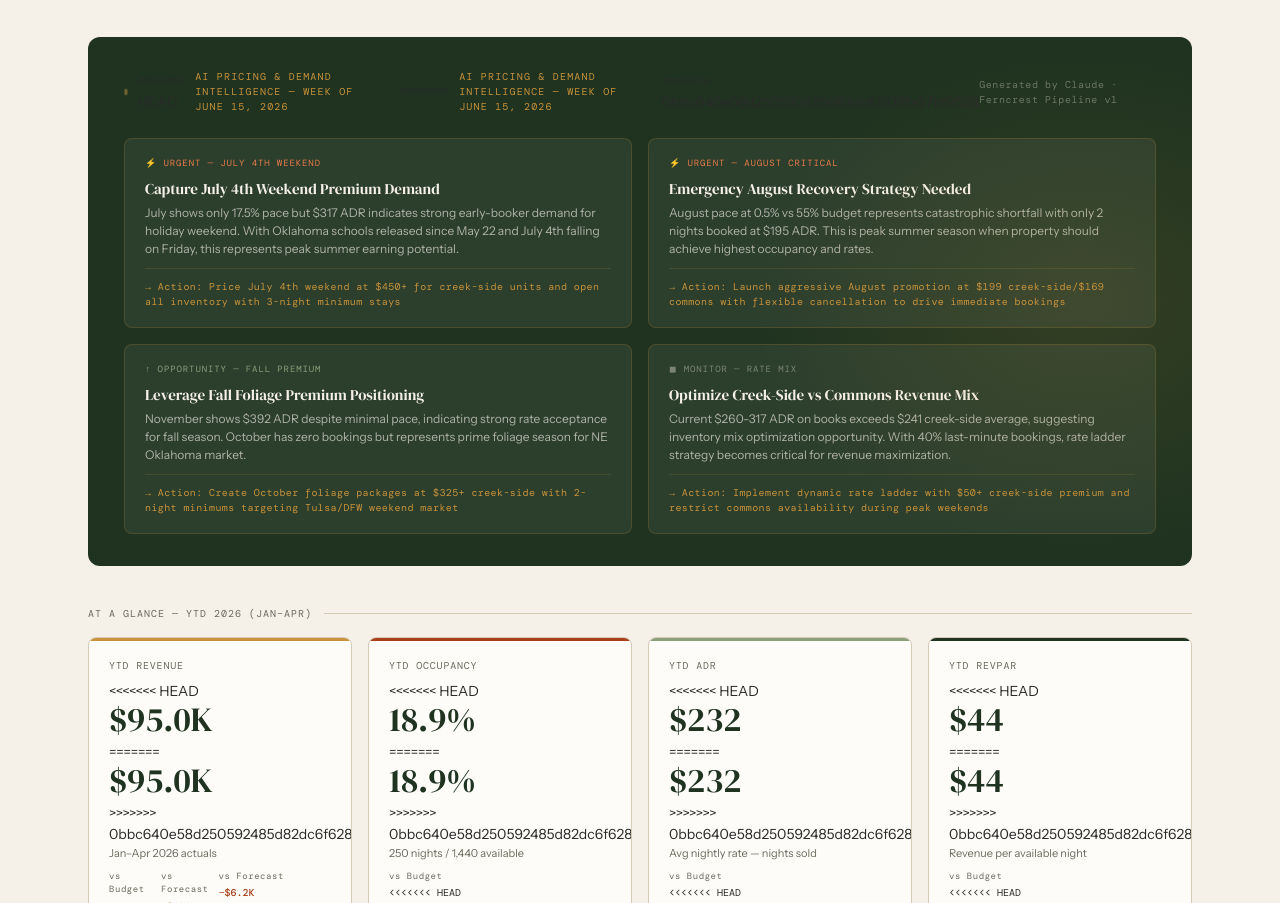
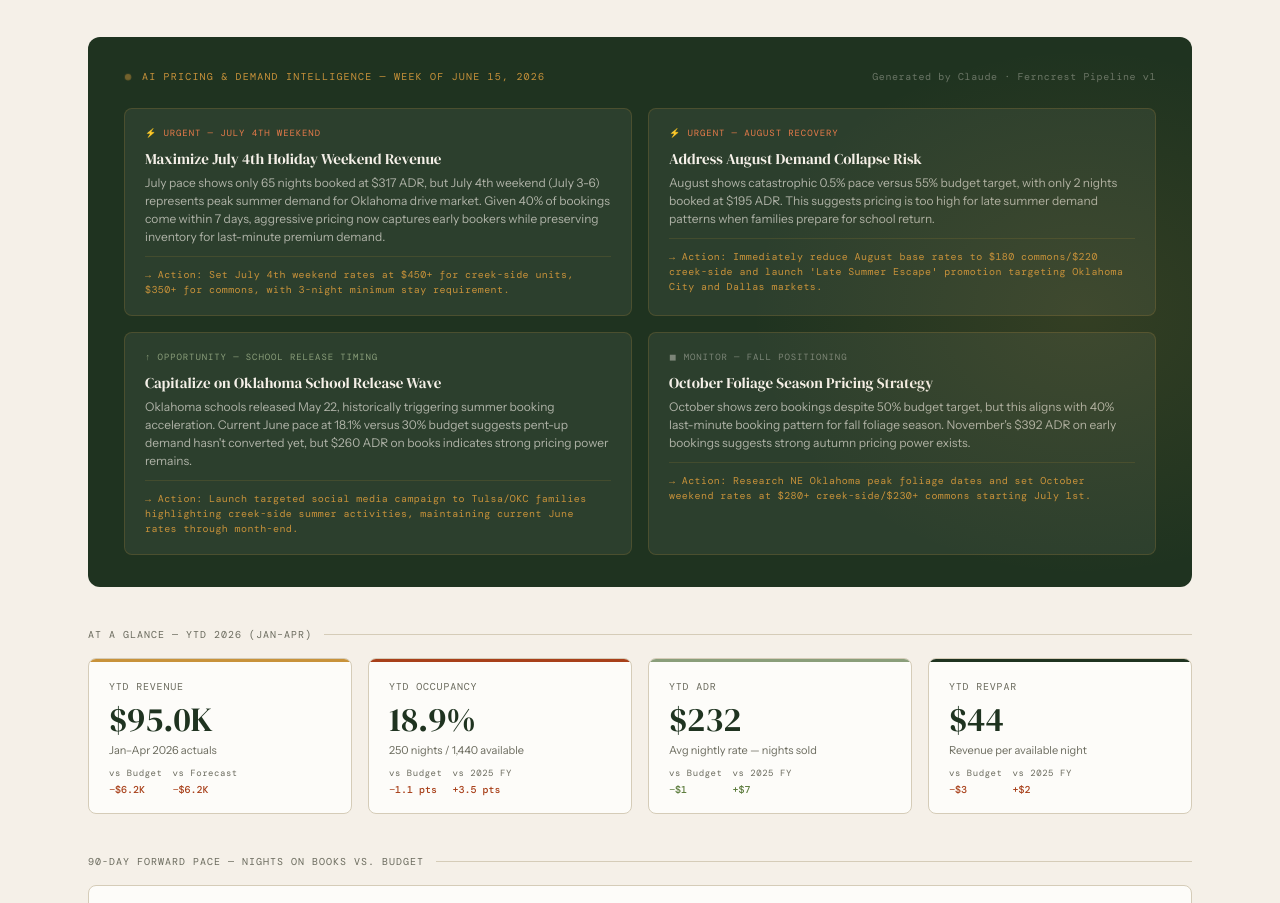
Before and after one commit to Linton-Hospitality/FlintCreekReport, a plain HTML site: page index.html in a window 1280 px wide. Shown: the part 96-999 px from the top of the page. Drawn offline with nearby package versions, Linux system fonts and the light colour scheme; a web font is replaced by a local one.

Commit message:
Update report 2026-06-15

```diff
--- a/index.html
+++ b/index.html
@@ -164,13 +164,8 @@ body{font-family:'Instrument Sans',sans-serif;background:var(--cream);color:var(
 <nav class="top-nav">
   <div class="nav-brand">Ferncrest Franchise System &nbsp;·&nbsp; <strong>Internal Operations</strong></div>
   <div class="nav-meta">
-<<<<<<< HEAD
     <div class="nav-meta-item">Generated <span><!-- INJECT: generated_date -->June 15, 2026<!-- /INJECT --></span></div>
     <div class="nav-meta-item">Data through <span><!-- INJECT: data_through -->June 15, 2026<!-- /INJECT --></span></div>
-=======
-    <div class="nav-meta-item">Generated <span><!-- INJECT: generated_date -->June 15, 2026<!-- /INJECT --></span></div>
-    <div class="nav-meta-item">Data through <span><!-- INJECT: data_through -->June 15, 2026<!-- /INJECT --></span></div>
->>>>>>> 0bbc640e58d250592485d82dc6f628fa57bf9528
     <div class="nav-meta-pill"></div>
     <div class="nav-pill">INTERNAL — DO NOT DISTRIBUTE</div>
   </div>
@@ -197,39 +192,35 @@ body{font-family:'Instrument Sans',sans-serif;background:var(--cream);color:var(
     <div class="ai-panel-header">
       <div class="ai-panel-label">
         <div class="ai-dot"></div>
-<<<<<<< HEAD
         <div class="ai-label-text">AI Pricing & Demand Intelligence — Week of <!-- INJECT: week_of -->June 15, 2026<!-- /INJECT --></div>
-=======
-        <div class="ai-label-text">AI Pricing & Demand Intelligence — Week of <!-- INJECT: week_of -->June 15, 2026<!-- /INJECT --></div>
->>>>>>> 0bbc640e58d250592485d82dc6f628fa57bf9528
       </div>
       <div class="ai-generated-at">Generated by Claude · Ferncrest Pipeline v1</div>
     </div>
     <div class="ai-recs">
       <!-- INJECT: ai_recommendations -->
       <div class="ai-rec">
-        <div class="ai-rec-priority urgent">⚡ Urgent — July 4th Weekend</div>
-        <div class="ai-rec-title">Capture July 4th Weekend Premium Demand</div>
-        <div class="ai-rec-body">July shows only 17.5% pace but $317 ADR indicates strong early-booker demand for holiday weekend. With Oklahoma schools released since May 22 and July 4th falling on Friday, this represents peak summer earning potential.</div>
-        <div class="ai-rec-action">→ Action: Price July 4th weekend at $450+ for creek-side units and open all inventory with 3-night minimum stays</div>
+        <div class="ai-rec-priority urgent">⚡ Urgent — July 4th weekend</div>
+        <div class="ai-rec-title">Maximize July 4th Holiday Weekend Revenue</div>
+        <div class="ai-rec-body">July pace shows only 65 nights booked at $317 ADR, but July 4th weekend (July 3-6) represents peak summer demand for Oklahoma drive market. Given 40% of bookings come within 7 days, aggressive pricing now captures early bookers while preserving inventory for last-minute premium demand.</div>
+        <div class="ai-rec-action">→ Action: Set July 4th weekend rates at $450+ for creek-side units, $350+ for commons, with 3-night minimum stay requirement.</div>
       </div>
       <div class="ai-rec">
-        <div class="ai-rec-priority urgent">⚡ Urgent — August Critical</div>
-        <div class="ai-rec-title">Emergency August Recovery Strategy Needed</div>
-        <div class="ai-rec-body">August pace at 0.5% vs 55% budget represents catastrophic shortfall with only 2 nights booked at $195 ADR. This is peak summer season when property should achieve highest occupancy and rates.</div>
-        <div class="ai-rec-action">→ Action: Launch aggressive August promotion at $199 creek-side/$169 commons with flexible cancellation to drive immediate bookings</div>
+        <div class="ai-rec-priority urgent">⚡ Urgent — August recovery</div>
+        <div class="ai-rec-title">Address August Demand Collapse Risk</div>
+        <div class="ai-rec-body">August shows catastrophic 0.5% pace versus 55% budget target, with only 2 nights booked at $195 ADR. This suggests pricing is too high for late summer demand patterns when families prepare for school return.</div>
+        <div class="ai-rec-action">→ Action: Immediately reduce August base rates to $180 commons/$220 creek-side and launch 'Late Summer Escape' promotion targeting Oklahoma City and Dallas markets.</div>
       </div>
       <div class="ai-rec">
-        <div class="ai-rec-priority opportunity">↑ Opportunity — Fall Premium</div>
-        <div class="ai-rec-title">Leverage Fall Foliage Premium Positioning</div>
-        <div class="ai-rec-body">November shows $392 ADR despite minimal pace, indicating strong rate acceptance for fall season. October has zero bookings but represents prime foliage season for NE Oklahoma market.</div>
-        <div class="ai-rec-action">→ Action: Create October foliage packages at $325+ creek-side with 2-night minimums targeting Tulsa/DFW weekend market</div>
+        <div class="ai-rec-priority opportunity">↑ Opportunity — school release timing</div>
+        <div class="ai-rec-title">Capitalize on Oklahoma School Release Wave</div>
+        <div class="ai-rec-body">Oklahoma schools released May 22, historically triggering summer booking acceleration. Current June pace at 18.1% versus 30% budget suggests pent-up demand hasn't converted yet, but $260 ADR on books indicates strong pricing power remains.</div>
+        <div class="ai-rec-action">→ Action: Launch targeted social media campaign to Tulsa/OKC families highlighting creek-side summer activities, maintaining current June rates through month-end.</div>
       </div>
       <div class="ai-rec">
-        <div class="ai-rec-priority monitor">◼ Monitor — Rate Mix</div>
-        <div class="ai-rec-title">Optimize Creek-Side vs Commons Revenue Mix</div>
-        <div class="ai-rec-body">Current $260-317 ADR on books exceeds $241 creek-side average, suggesting inventory mix optimization opportunity. With 40% last-minute bookings, rate ladder strategy becomes critical for revenue maximization.</div>
-        <div class="ai-rec-action">→ Action: Implement dynamic rate ladder with $50+ creek-side premium and restrict commons availability during peak weekends</div>
+        <div class="ai-rec-priority monitor">◼ Monitor — fall positioning</div>
+        <div class="ai-rec-title">October Foliage Season Pricing Strategy</div>
+        <div class="ai-rec-body">October shows zero bookings despite 50% budget target, but this aligns with 40% last-minute booking pattern for fall foliage season. November's $392 ADR on early bookings suggests strong autumn pricing power exists.</div>
+        <div class="ai-rec-action">→ Action: Research NE Oklahoma peak foliage dates and set October weekend rates at $280+ creek-side/$230+ commons starting July 1st.</div>
       </div>
       <!-- /INJECT -->
     </div>
@@ -240,47 +231,27 @@ body{font-family:'Instrument Sans',sans-serif;background:var(--cream);color:var(
   <div class="kpi-strip">
     <div class="kpi-card gold">
       <div class="kpi-label">YTD Revenue</div>
-<<<<<<< HEAD
       <div class="kpi-value"><!-- INJECT: ytd_revenue -->$95.0K<!-- /INJECT --></div>
-=======
-      <div class="kpi-value"><!-- INJECT: ytd_revenue -->$95.0K<!-- /INJECT --></div>
->>>>>>> 0bbc640e58d250592485d82dc6f628fa57bf9528
       <div class="kpi-sub">Jan–Apr 2026 actuals</div>
       <div class="kpi-vs">
         <div class="kpi-vs-item">
           <div class="kpi-vs-label">vs Budget</div>
-<<<<<<< HEAD
           <div class="kpi-vs-val behind"><!-- INJECT: ytd_rev_vs_budget -->−$6.2K<!-- /INJECT --></div>
         </div>
         <div class="kpi-vs-item">
           <div class="kpi-vs-label">vs Forecast</div>
           <div class="kpi-vs-val behind"><!-- INJECT: ytd_rev_vs_forecast -->−$6.2K<!-- /INJECT --></div>
-=======
-          <div class="kpi-vs-val behind"><!-- INJECT: ytd_rev_vs_budget -->−$6.2K<!-- /INJECT --></div>
-        </div>
-        <div class="kpi-vs-item">
-          <div class="kpi-vs-label">vs Forecast</div>
-          <div class="kpi-vs-val behind"><!-- INJECT: ytd_rev_vs_forecast -->−$6.2K<!-- /INJECT --></div>
->>>>>>> 0bbc640e58d250592485d82dc6f628fa57bf9528
         </div>
       </div>
     </div>
     <div class="kpi-card rust">
       <div class="kpi-label">YTD Occupancy</div>
-<<<<<<< HEAD
       <div class="kpi-value"><!-- INJECT: ytd_occ -->18.9%<!-- /INJECT --></div>
-=======
-      <div class="kpi-value"><!-- INJECT: ytd_occ -->18.9%<!-- /INJECT --></div>
->>>>>>> 0bbc640e58d250592485d82dc6f628fa57bf9528
       <div class="kpi-sub">250 nights / 1,440 available</div>
       <div class="kpi-vs">
         <div class="kpi-vs-item">
           <div class="kpi-vs-label">vs Budget</div>
-<<<<<<< HEAD
           <div class="kpi-vs-val behind"><!-- INJECT: ytd_occ_vs_budget -->−1.1 pts<!-- /INJECT --></div>
-=======
-          <div class="kpi-vs-val behind"><!-- INJECT: ytd_occ_vs_budget -->−1.1 pts<!-- /INJECT --></div>
->>>>>>> 0bbc640e58d250592485d82dc6f628fa57bf9528
         </div>
         <div class="kpi-vs-item">
           <div class="kpi-vs-label">vs 2025 FY</div>
@@ -290,20 +261,12 @@ body{font-family:'Instrument Sans',sans-serif;background:var(--cream);color:var(
     </div>
     <div class="kpi-card sage">
       <div class="kpi-label">YTD ADR</div>
-<<<<<<< HEAD
       <div class="kpi-value"><!-- INJECT: ytd_adr -->$232<!-- /INJECT --></div>
-=======
-      <div class="kpi-value"><!-- INJECT: ytd_adr -->$232<!-- /INJECT --></div>
->>>>>>> 0bbc640e58d250592485d82dc6f628fa57bf9528
       <div class="kpi-sub">Avg nightly rate — nights sold</div>
       <div class="kpi-vs">
         <div class="kpi-vs-item">
           <div class="kpi-vs-label">vs Budget</div>
-<<<<<<< HEAD
           <div class="kpi-vs-val ahead"><!-- INJECT: ytd_adr_vs_budget -->−$1<!-- /INJECT --></div>
-=======
-          <div class="kpi-vs-val ahead"><!-- INJECT: ytd_adr_vs_budget -->−$1<!-- /INJECT --></div>
->>>>>>> 0bbc640e58d250592485d82dc6f628fa57bf9528
         </div>
         <div class="kpi-vs-item">
           <div class="kpi-vs-label">vs 2025 FY</div>
@@ -313,20 +276,12 @@ body{font-family:'Instrument Sans',sans-serif;background:var(--cream);color:var(
     </div>
     <div class="kpi-card forest">
       <div class="kpi-label">YTD RevPAR</div>
-<<<<<<< HEAD
       <div class="kpi-value"><!-- INJECT: ytd_revpar -->$44<!-- /INJECT --></div>
-=======
-      <div class="kpi-value"><!-- INJECT: ytd_revpar -->$44<!-- /INJECT --></div>
->>>>>>> 0bbc640e58d250592485d82dc6f628fa57bf9528
       <div class="kpi-sub">Revenue per available night</div>
       <div class="kpi-vs">
         <div class="kpi-vs-item">
           <div class="kpi-vs-label">vs Budget</div>
-<<<<<<< HEAD
           <div class="kpi-vs-val behind"><!-- INJECT: ytd_revpar_vs_budget -->−$3<!-- /INJECT --></div>
-=======
-          <div class="kpi-vs-val behind"><!-- INJECT: ytd_revpar_vs_budget -->−$3<!-- /INJECT --></div>
->>>>>>> 0bbc640e58d250592485d82dc6f628fa57bf9528
         </div>
         <div class="kpi-vs-item">
           <div class="kpi-vs-label">vs 2025 FY</div>
@@ -341,11 +296,7 @@ body{font-family:'Instrument Sans',sans-serif;background:var(--cream);color:var(
     <div class="section-label">90-Day Forward Pace — Nights on Books vs. Budget</div>
     <div class="chart-card">
       <div class="chart-title">Forward Pace — May through September 2026</div>
-<<<<<<< HEAD
       <div class="chart-desc">Nights currently on books vs. budget occupancy target. As-of <!-- INJECT: pace_as_of -->June 15, 2026<!-- /INJECT -->. ADR on books shown where data exists — early-booker composition means on-books ADR typically exceeds final blended rate.</div>
-=======
-      <div class="chart-desc">Nights currently on books vs. budget occupancy target. As-of <!-- INJECT: pace_as_of -->June 15, 2026<!-- /INJECT -->. ADR on books shown where data exists — early-booker composition means on-books ADR typically exceeds final blended rate.</div>
->>>>>>> 0bbc640e58d250592485d82dc6f628fa57bf9528
       <div style="position:relative;height:260px"><canvas id="paceChart"></canvas></div>
     </div>
     <div class="chart-card" style="margin-bottom:0">
@@ -526,11 +477,7 @@ body{font-family:'Instrument Sans',sans-serif;background:var(--cream);color:var(
 
 <div class="report-footer">
   <div><strong>Ferncrest Franchise System</strong> · Internal Operations Dashboard · Confidential</div>
-<<<<<<< HEAD
   <div>Generated <!-- INJECT: generated_date -->June 15, 2026<!-- /INJECT --> · Pipeline v1 · Data: Cloudbeds CSV</div>
-=======
-  <div>Generated <!-- INJECT: generated_date -->June 15, 2026<!-- /INJECT --> · Pipeline v1 · Data: Cloudbeds CSV</div>
->>>>>>> 0bbc640e58d250592485d82dc6f628fa57bf9528
 </div>
 
 <script>
```
